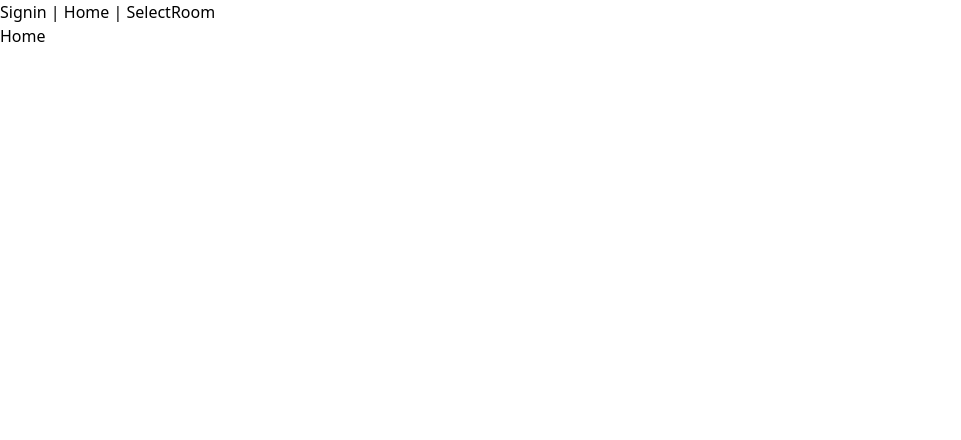
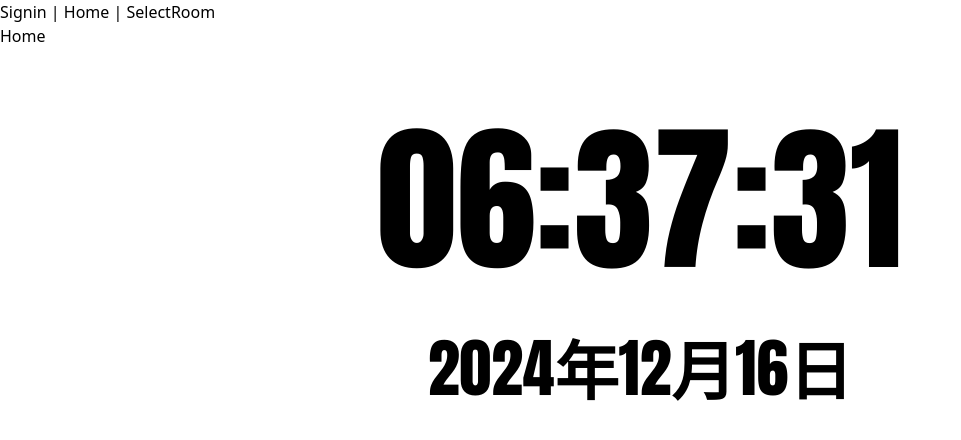
Before and after one commit to Nimono-sleep-well/Kotatsu-Metaverse, a React (Vite) app: page /Home in a window 1280 px wide. Shown: the top 440 px of the page, without its empty margins (0-961 px from the left). Built offline with nearby package versions, Linux system fonts and the light colour scheme.

Commit message:
edit Clock component

```diff
--- a/src/components/Clock.jsx
+++ b/src/components/Clock.jsx
@@ -0,0 +1,39 @@
+import React, { useState, useEffect } from 'react';
+const Clock = () => {
+    const [currentDate, setCurrentDate] = useState(new Date());
+
+    useEffect(() => {
+        const timer = setInterval(() => {
+            setCurrentDate(new Date());
+        }, 1000);
+
+        return () => clearInterval(timer);
+    }, []);
+
+    const year = currentDate.getFullYear();
+    const month = currentDate.getMonth() + 1;
+    const date = currentDate.getDate();
+    const hour = currentDate.getHours().toString().padStart(2, "0");
+    const minute = currentDate.getMinutes().toString().padStart(2, "0");
+    const second = currentDate.getSeconds().toString().padStart(2, "0");
+
+    return (
+        <div style={{
+            display: 'flex',
+            justifyContent: 'center', // 横方向の中央揃え
+            alignItems: 'center',     // 縦方向の中央揃え
+            height: '50vh',          // 画面全体の高さ
+            textAlign: 'center',      // 文字を中央揃え
+            flexDirection: 'column'   // 要素を縦方向に並べる
+        }}>
+            <p style={{ fontFamily: 'Impact, sans-serif', fontSize: '10em', fontWeight: 'bold' }}>
+                {hour}:{minute}:{second}
+            </p>
+            <p style={{ fontFamily: 'Impact, sans-serif', fontSize: '4em', fontWeight: 'bold' }}>
+                {year}年{month}月{date}日
+            </p>
+        </div>
+    );
+};
+
+export default Clock;
--- a/src/views/Home.jsx
+++ b/src/views/Home.jsx
@@ -1,8 +1,12 @@
 import React from 'react'
-
+import Clock from '../components/Clock'
 const Home = () => {
     return (
-        <div>Home</div>
+        <div>
+            <h1>Home</h1>
+            <Clock></Clock>
+        </div>
+
     )
 }
 
```
